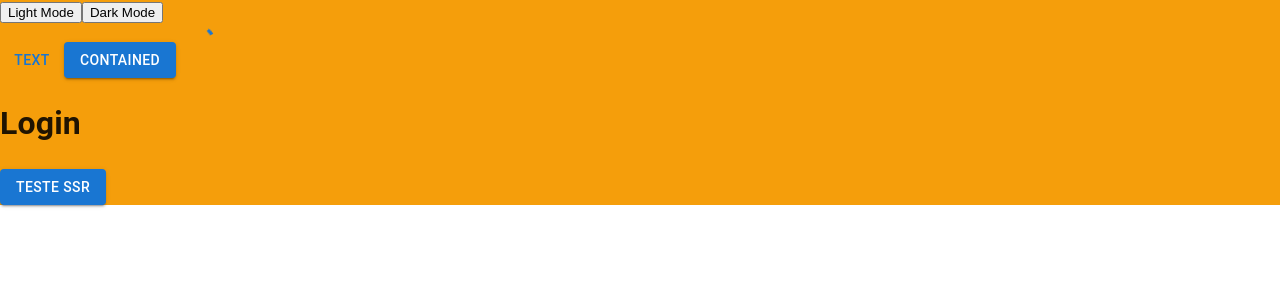
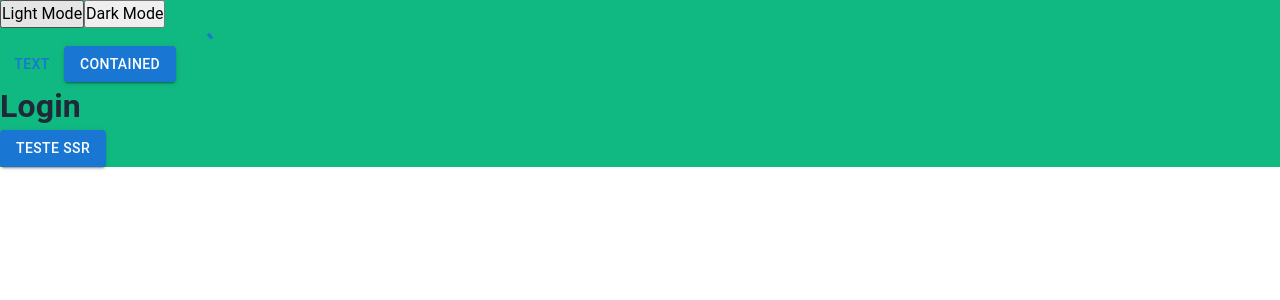
Before and after one commit to GuiSandoval/brain-admin-front, a Next.js app: page /login in a window 1280 px wide. Shown: the top 300 px of the page. Built offline with nearby package versions, Linux system fonts and the light colour scheme; what @mui/material-nextjs would draw is missing.

Commit message:
Add drawner menu

```diff
--- a/src/app/(private)/(dashboard)/page.tsx
+++ b/src/app/(private)/(dashboard)/page.tsx
@@ -1,8 +1,8 @@
-
+import * as S from "./styles";
 export default function Dashboard() {
   return (
-    <div>
+    <S.Container>
       <h1>Dashboard</h1>
-    </div>
+    </S.Container>
   );
 }
--- /dev/null
+++ b/src/app/(private)/styles.ts
@@ -0,0 +1,4 @@
+"use client";
+import styled from "styled-components";
+
+export const Container = styled.div``;
--- a/src/styles/GlobalStyle.ts
+++ b/src/styles/GlobalStyle.ts
@@ -3,6 +3,23 @@ import { darkTheme, lightTheme } from "./theme";
 import { generateCSSVariables } from "./themeUtils";
 
 const GlobalStyle = createGlobalStyle`
+  *, *::before, *::after {
+    margin: 0;
+    padding: 0;
+    box-sizing: border-box;
+  }
+
+  html, body {
+    height: 100%;
+    font-size: 100%;
+    line-height: 1.5;
+  }
+
+
+  button, input, textarea, select {
+    font: inherit;
+  }
+
   :root {
     ${generateCSSVariables(lightTheme)}
   }
@@ -15,5 +32,9 @@ const GlobalStyle = createGlobalStyle`
   [data-theme='light'] [data-hide-on-theme='light'] {
     display: none;
   }
+
+  p, span, h1, h2, h3, h4, h5, h6 {
+    color: var(--colors-text);
+  }
 `;
 export default GlobalStyle;
--- a/src/styles/styled.d.ts
+++ b/src/styles/styled.d.ts
@@ -9,6 +9,7 @@ declare module "styled-components" {
       primary: string;
       secondary: string;
       accent: string;
+      headerMenu: string;
     };
     fonts: {
       body: string;
--- a/src/styles/theme.ts
+++ b/src/styles/theme.ts
@@ -2,11 +2,12 @@ import { DefaultTheme } from "styled-components";
 
 export const lightTheme: DefaultTheme = {
   colors: {
-    background: "#FFFFFF",
-    text: "#000000",
-    primary: "#4F46E5",
-    secondary: "#06B6D4",
-    accent: "#F59E0B",
+    background: "#F9FAFB",
+    text: "#1F2937",
+    primary: "#3B82F6",
+    secondary: "#6366F1",
+    accent: "#10B981",
+    headerMenu: "#3B82F6",
   },
   fonts: {
     body: "'Inter', sans-serif",
@@ -16,11 +17,12 @@ export const lightTheme: DefaultTheme = {
 
 export const darkTheme: DefaultTheme = {
   colors: {
-    background: "#111827",
-    text: "#FFFFFF",
-    primary: "#818CF8",
-    secondary: "#67E8F9",
-    accent: "#FBBF24",
+    background: "#282828",
+    text: "#F9FAFB",
+    primary: "#60A5FA",
+    secondary: "#A78BFA",
+    accent: "#34D399",
+    headerMenu: "#0F172A",
   },
   fonts: {
     body: "'Inter', sans-serif",
--- a/src/styles/themeUtils.ts
+++ b/src/styles/themeUtils.ts
@@ -28,7 +28,7 @@ export const generateCSSVariables = (variables: DefaultTheme) => css`
 
 export function cssVarColor(color: keyof CSSVarColor): string {
   const listCssVariables = createCSSVariables(lightTheme);
-  console.log("listCssVariables", listCssVariables);
+
   const findNameVariable = Object.entries(listCssVariables).find(
     ([key]) => key === `--colors-${color}`,
   );
```
Also changed, not shown: src/app/(private)/(dashboard)/styles.ts (added, +7 -0 lines), src/app/(private)/layout.tsx (added, +15 -0 lines), src/components/drawnerMenu/drawnerMenu.tsx (added, +117 -0 lines), src/components/drawnerMenu/styles.ts (added, +13 -0 lines), src/middleware.ts (+8 -6 lines).
